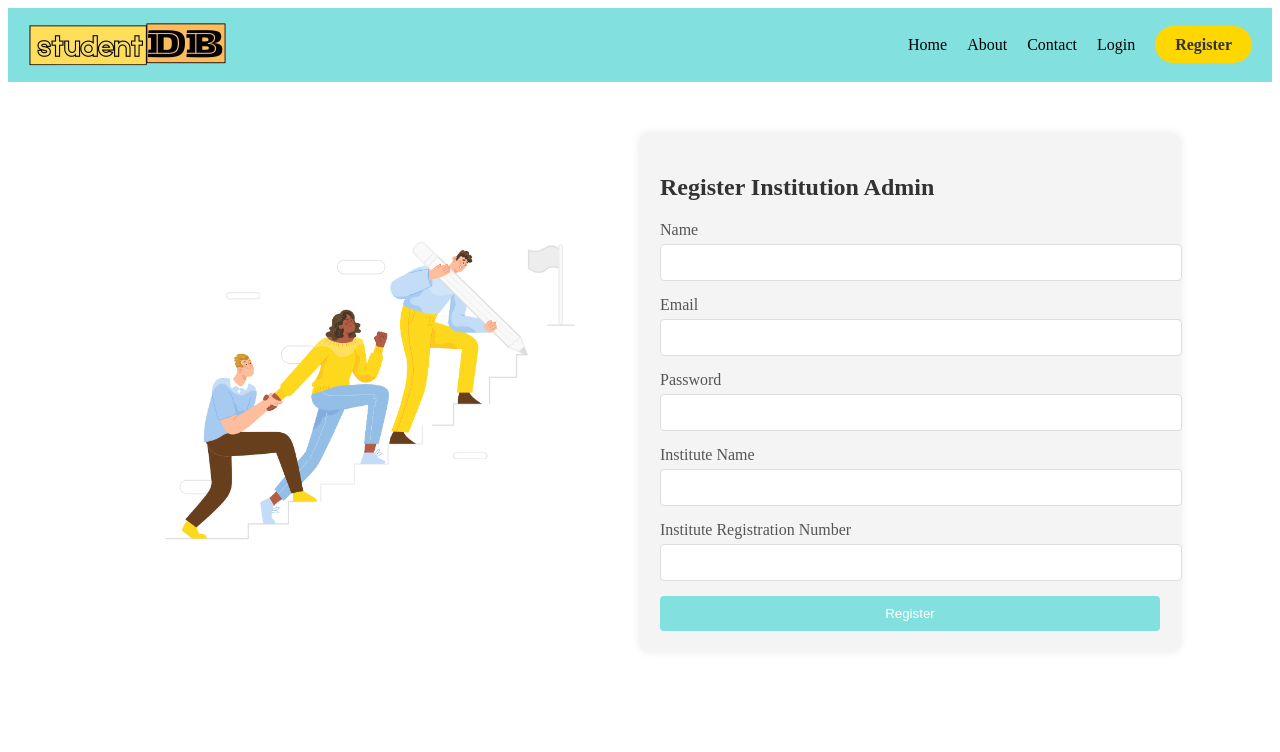
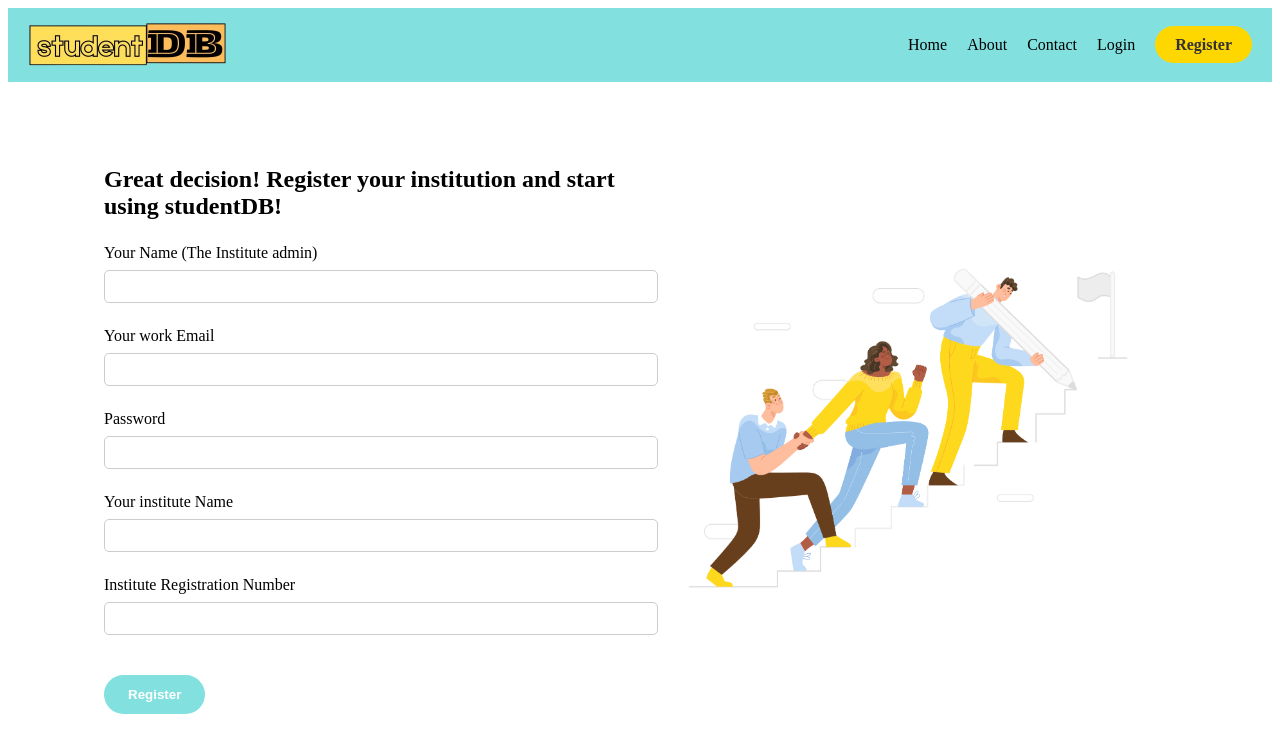
Before and after one commit to emanoj1/studentdb-client, a React (Create React App) app: page /register in a window 1280 px wide. Shown: the top 752 px of the page. Built offline with nearby package versions, Linux system fonts and the light colour scheme.

Commit message:
feat: set registration success message and redirect to login

```diff
--- a/src/components/Registration.css
+++ b/src/components/Registration.css
@@ -2,64 +2,86 @@
 
 .registration-container {
     display: flex;
-    flex-wrap: wrap;
+    flex-direction: row-reverse;
     align-items: center;
-    justify-content: center;
-    padding: 20px;
+    justify-content: space-between;
+    padding: 2rem;
   }
 
   .registration-form {
     flex: 1;
-    max-width: 500px;
-    padding: 20px;
-    background-color: #f4f4f4;
-    border-radius: 8px;
-    box-shadow: 0 0 10px rgba(0, 0, 0, 0.1);
+    margin-left: 2rem;
   }
 
   .registration-form h2 {
-    margin-bottom: 20px;
-    color: #333;
+    margin-bottom: 1.5rem;
   }
 
-  .registration-form form div {
-    margin-bottom: 15px;
+  .registration-form div {
+    margin-bottom: 1rem;
   }
 
   .registration-form label {
     display: block;
-    margin-bottom: 5px;
-    color: #555;
+    margin-bottom: 0.5rem;
   }
 
   .registration-form input {
     width: 100%;
-    padding: 10px;
-    border: 1px solid #ddd;
-    border-radius: 4px;
+    padding: 0.5rem;
+    margin-bottom: 0.5rem;
+    border-radius: 5px;
+    border: 1px solid #ccc;
   }
 
   .registration-form button {
-    width: 100%;
-    padding: 10px;
+    padding: 0.75rem 1.5rem;
     background-color: #82E1DF;
     color: white;
     border: none;
-    border-radius: 4px;
+    border-radius: 25px;
     cursor: pointer;
+    font-weight: bold;
+    margin-top: 1rem;
   }
 
   .registration-form button:hover {
-    background-color: #70cfcf;
+    background-color: #50b3b3;
   }
 
   .registration-image {
     flex: 1;
-    max-width: 500px;
-    padding: 20px;
+    margin-right: 2rem;
   }
 
   .registration-image img {
     width: 100%;
-    border-radius: 8px;
+    border-radius: 10px;
   }
+
+  .error-message {
+    color: red;
+    font-weight: bold;
+    margin-bottom: 1rem;
+  }
+
+  .success-message {
+    color: green;
+    font-weight: bold;
+    margin-bottom: 1rem;
+  }
+
+  @media (max-width: 768px) {
+    .registration-container {
+      flex-direction: column-reverse;
+    }
+
+    .registration-image {
+      margin-right: 0;
+      margin-bottom: 2rem;
+    }
+
+    .registration-form {
+      margin-left: 0;
+    }
+  }
--- a/src/components/Registration.js
+++ b/src/components/Registration.js
@@ -3,8 +3,8 @@
 import React, { useState } from 'react';
 import axios from 'axios';
 import { useNavigate } from 'react-router-dom';
-import './Registration.css'; // Import the CSS file
-import registrationImage from '../assets/images/registration-image-drawkit.png'; // Import the image
+import './Registration.css';
+import registrationImage from '../assets/images/registration-image-drawkit.png'; // Import image for rego page
 
 function Registration() {
   const [formData, setFormData] = useState({
@@ -17,6 +17,7 @@ function Registration() {
 
   const { name, email, password, instituteName, instituteRegistrationNumber } = formData;
   const [error, setError] = useState(null);
+  const [successMessage, setSuccessMessage] = useState('');
   const navigate = useNavigate(); // Hook for navigation
 
   const onChange = e => setFormData({ ...formData, [e.target.name]: e.target.value });
@@ -32,8 +33,10 @@ function Registration() {
       const body = JSON.stringify({ name, email, password, instituteName, instituteRegistrationNumber });
       const res = await axios.post(`${process.env.REACT_APP_API_BASE_URL}/user/register`, body, config);
       console.log('Registered Successfully', res.data);
-      alert('Registration successful');
-      navigate('/login');
+      setSuccessMessage('Registration successful! Redirecting to login page...');
+      setTimeout(() => {
+        navigate('/login');
+      }, 3000); // Redirect after 3 seconds
     } catch (error) {
       console.error('Error during registration', error.response.data);
       setError(error.response?.data?.message || 'An error occurred during registration');
@@ -46,11 +49,12 @@ function Registration() {
         <img src={registrationImage} alt="Registration Illustration" />
       </div>
       <div className="registration-form">
-        <h2>Register Institution Admin</h2>
-        {error && <p style={{ color: 'red' }}>{error}</p>}
+        <h2>Great decision! Register your institution and start using studentDB!</h2>
+        {error && <p className="error-message">{error}</p>}
+        {successMessage && <p className="success-message">{successMessage}</p>}
         <form onSubmit={onSubmit}>
           <div>
-            <label>Name</label>
+            <label>Your Name (The Institute admin)</label>
             <input
               type="text"
               name="name"
@@ -60,7 +64,7 @@ function Registration() {
             />
           </div>
           <div>
-            <label>Email</label>
+            <label>Your work Email</label>
             <input
               type="email"
               name="email"
@@ -80,7 +84,7 @@ function Registration() {
             />
           </div>
           <div>
-            <label>Institute Name</label>
+            <label>Your institute Name</label>
             <input
               type="text"
               name="instituteName"
@@ -106,4 +110,5 @@ function Registration() {
   );
 }
 
+
 export default Registration;
```
